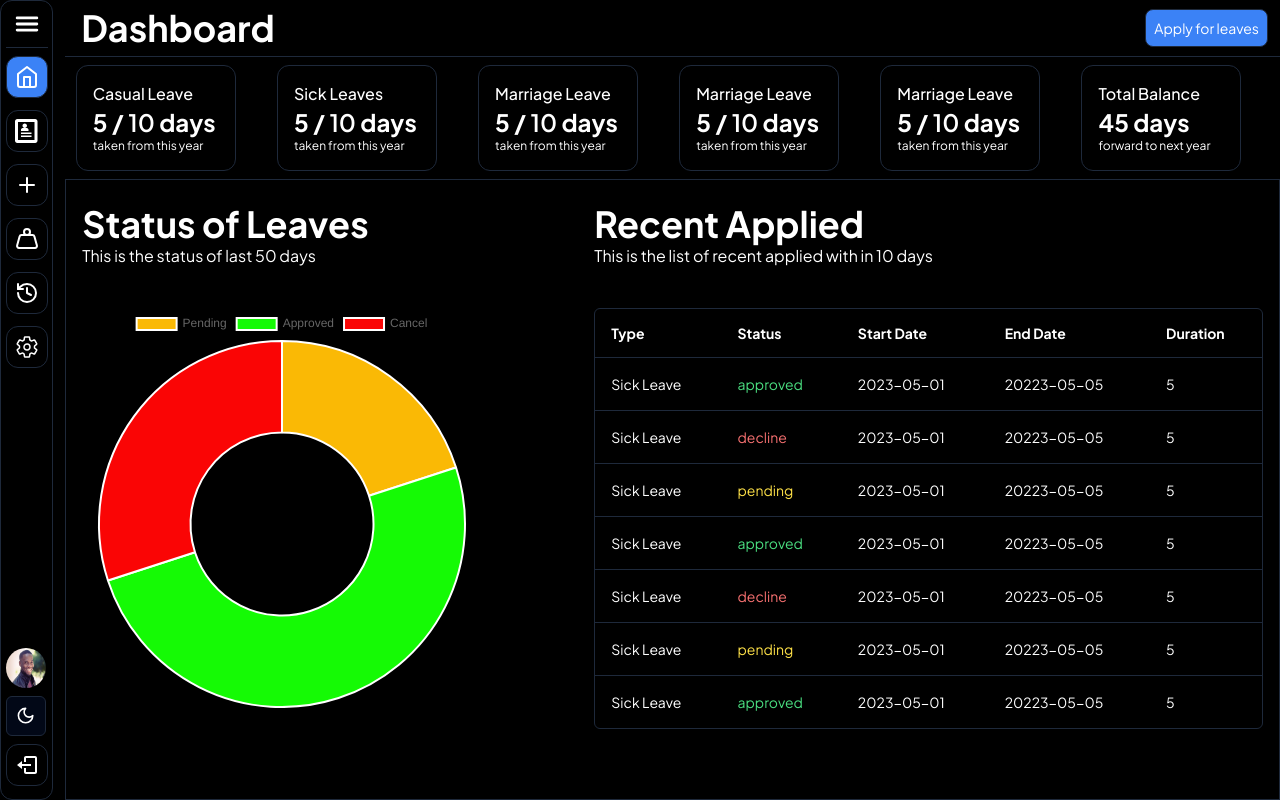
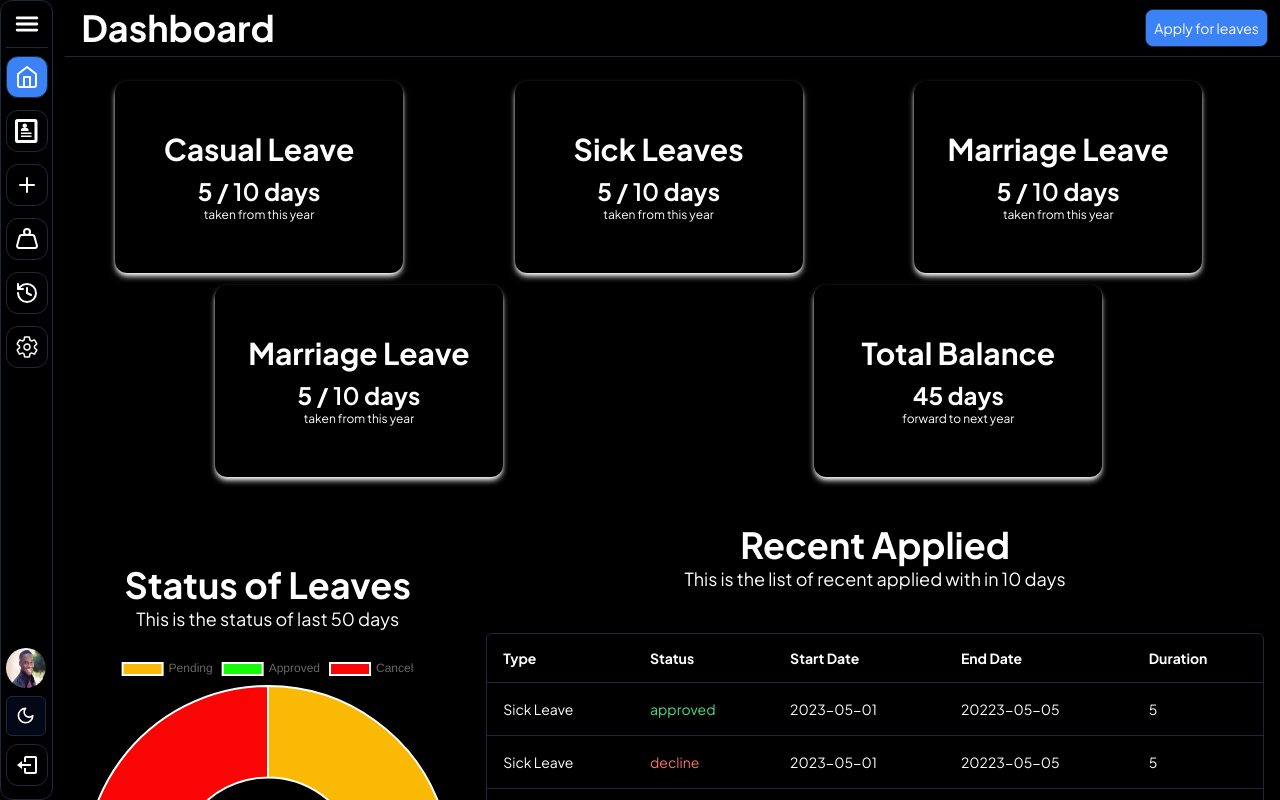
Before and after one commit to Aq7853gehc/leave_sm, a Next.js app: page /user in a window 1280 px wide. Built offline with nearby package versions, Linux system fonts and the light colour scheme.

Commit message:
modified dashboard

```diff
--- a/app/globals.css
+++ b/app/globals.css
@@ -59,6 +59,7 @@
   }
 }
 
+
 @layer base {
   * {
     @apply border-border;
--- a/app/user/page.tsx
+++ b/app/user/page.tsx
@@ -75,7 +75,7 @@ import LeaveHistory from "./leaveshistory/page";
 const Users = () => {
   const routes = useRouter();
   return (
-    <section className=" flex flex-col  w-full pt-2 h-screen overflow-scroll no-scrollbar">
+    <section className=" flex flex-col  w-full pt-2 h-screen overflow-x-hidden no-scrollbar">
       <div className="flex sm:flex-row justify-between items-center sm:pr-3 flex-col sm:px-4 pr-5">
         <h1 className="sm:text-4xl  text-3xl font-bold ">Dashboard</h1>
         {/* <div className="flex ml-[75%] w-16 h-16 rounded-[50%] bg-slate-500"></div> */}
@@ -87,13 +87,13 @@ const Users = () => {
         </p>
       </div>
       <Separator className="my-2" />
-      <div className="relative flex flex-wrap items-center  justify-around  gap-5 w-full pb-2  pr-7 no-scrollbar ">
-        {/* balaced below  header part */}
+      <div className="relative flex flex-wrap items-center max-md:ml-4 my-4 justify-around gap-3 w-full pb-2 pr-7  ">
+
         {bal.map((itmes) => (
-          <div className="relative min-w-[10rem]  flex flex-col  justify-center  p-4 transition-all duration-150  border rounded-xl cursor-pointer hover:shadow hover:border-black dark:hover:border-white dark:hover:shadow-white"
-          onClick={()=>routes.push("/user/leavebalance")}>
-            <p className=" font-medium ">{itmes.leaveType}</p>
-            <h1 className="text-2xl font-bold">
+          <div className="relative w-[18rem] h-[12rem] flex flex-col  justify-center items-center  p-4 transition-all duration-150  shadow-md dark:shadow-white rounded-xl cursor-pointer hover:shadow hover:border-black dark:hover:border-white dark:hover:shadow-white"
+            onClick={() => routes.push("/user/leavebalance")}>
+            <p className=" font-bold text-2xl md:text-3xl ">{itmes.leaveType}</p>
+            <h1 className="md:text-2xl mt-2 text-xl text-gray-600 font-bold">
               {itmes.used} /{" "}
               <span className="font-semibold">{itmes.total}</span>{" "}
               <span>days</span>
@@ -101,32 +101,34 @@ const Users = () => {
             <p className="text-gray-500 text-xs">{itmes.text}</p>
           </div>
         ))}
-        <div className="relative min-w-[10rem]   flex flex-col  justify-center  p-4 border rounded-xl">
-          {/* total balaced  */}
-          <p className=" font-medium ">Total Balance</p>
-          <h1 className="text-2xl font-bold">
+        <div className="relative w-[18rem] h-[12rem] flex flex-col justify-center items-center p-4 rounded-xl shadow-md  dark:shadow-white">
+
+          <p className="font-bold text-2xl md:text-3xl ">Total Balance</p>
+          <h1 className="md:text-2xl mt-2 text-xl text-gray-600 font-bold">
             45 <span>days</span>
           </h1>
           <p className="text-gray-500 text-xs">forward to next year</p>
         </div>
       </div>
-        {/* second section  */}
-      <div className="flex flex-col lg:flex-row pt-2 border  w-full h-full">
-        <div className="flex flex-col gap-10 min-w-[24rem]   w-full md:w-fit px-4 py-4">
+
+
+
+      <div className="flex  pt-2  max-lg:flex-col w-full h-[100vw] scrorr">
+        <div className="lg:w-1/3 w-full flex gap-5 justify-center items-center flex-col px-4  py-4">
           {/* Charts of status */}
-          <div className="w-full relative">
-            <h1 className="sm:text-4xl text-2xl font-bold ">
+          <div className="w-full flex justify-center items-center flex-col relative">
+            <h1 className="md:text-4xl text-2xl font-bold ">
               Status of Leaves
             </h1>
-            <p className="sm:text-1xl">This is the status of last 50 days</p>
+            <p className="md:text-lg text-sm">This is the status of last 50 days</p>
           </div>
-          <ChartDemo className="md:w-[30rem] text-center w-[15rem] md:h-[25rem] " />
+          <ChartDemo className="md:w-[30rem] w-[20rem] h-[20rem] flex items-center justify-center text-center md:h-[25rem] " />
         </div>
-        <div className="flex-1 flex gap-5 flex-col px-4  py-4">
+        <div className="w-full flex gap-5 justify-center items-center flex-col px-4  py-4">
           {/* recent applied */}
-          <div>
+          <div className="w-full flex justify-center items-center flex-col relative">
             <h1 className="sm:text-4xl text-2xl font-bold ">Recent Applied </h1>
-            <p>This is the list of recent applied with in 10 days</p>
+            <p className="md:text-lg text-sm">This is the list of recent applied with in 10 days</p>
           </div>
           <ListLeave className="w-full" />
         </div>
--- a/constants/data.ts
+++ b/constants/data.ts
@@ -31,14 +31,7 @@ export const bal: Balance[] = [
     rules:
       "this the rule for causal leaves that you can only take 5 holiday addition is not allowed",
   },
-  {
-    leaveType: "Marriage Leave",
-    used: 5,
-    total: 10,
-    text: "taken from this year",
-    rules:
-      "this the rule for causal leaves that you can only take 5 holiday addition is not allowed",
-  },
+
 ];
 
 export const chart: Chart = {
```
